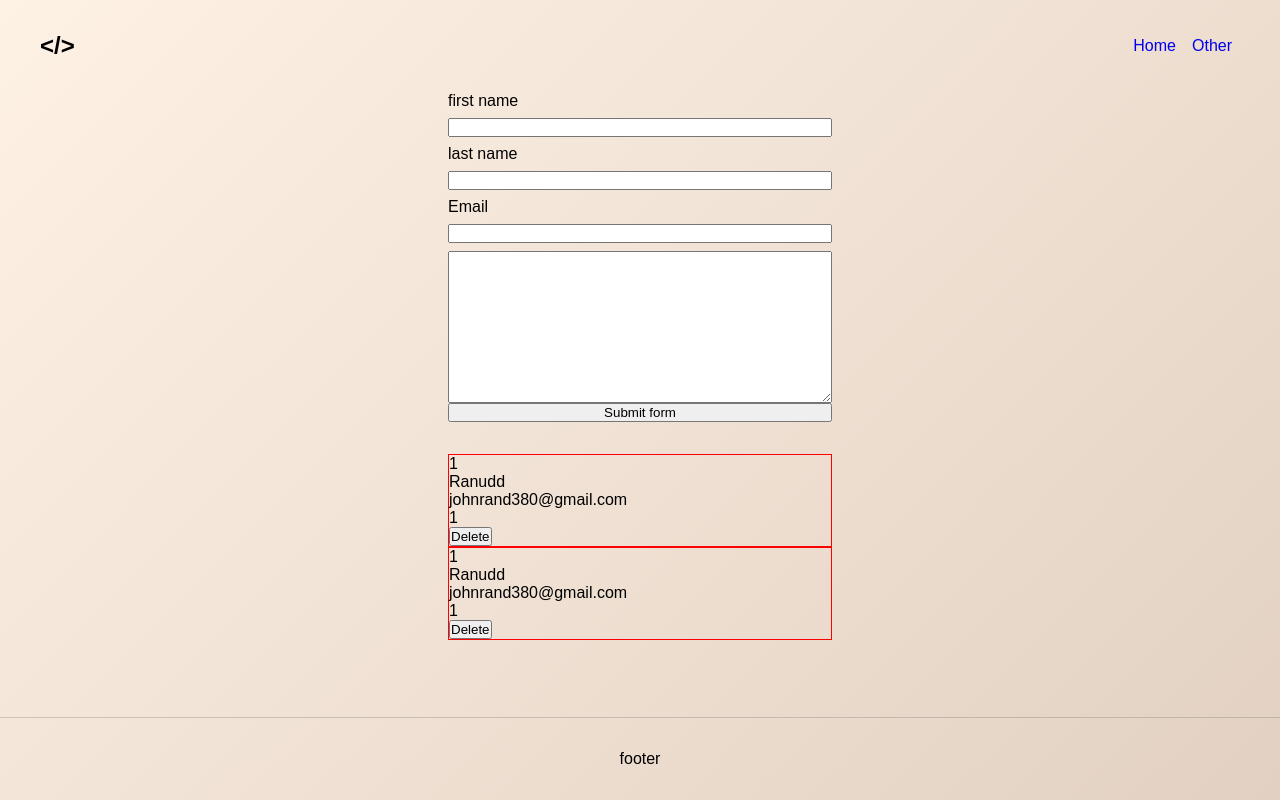
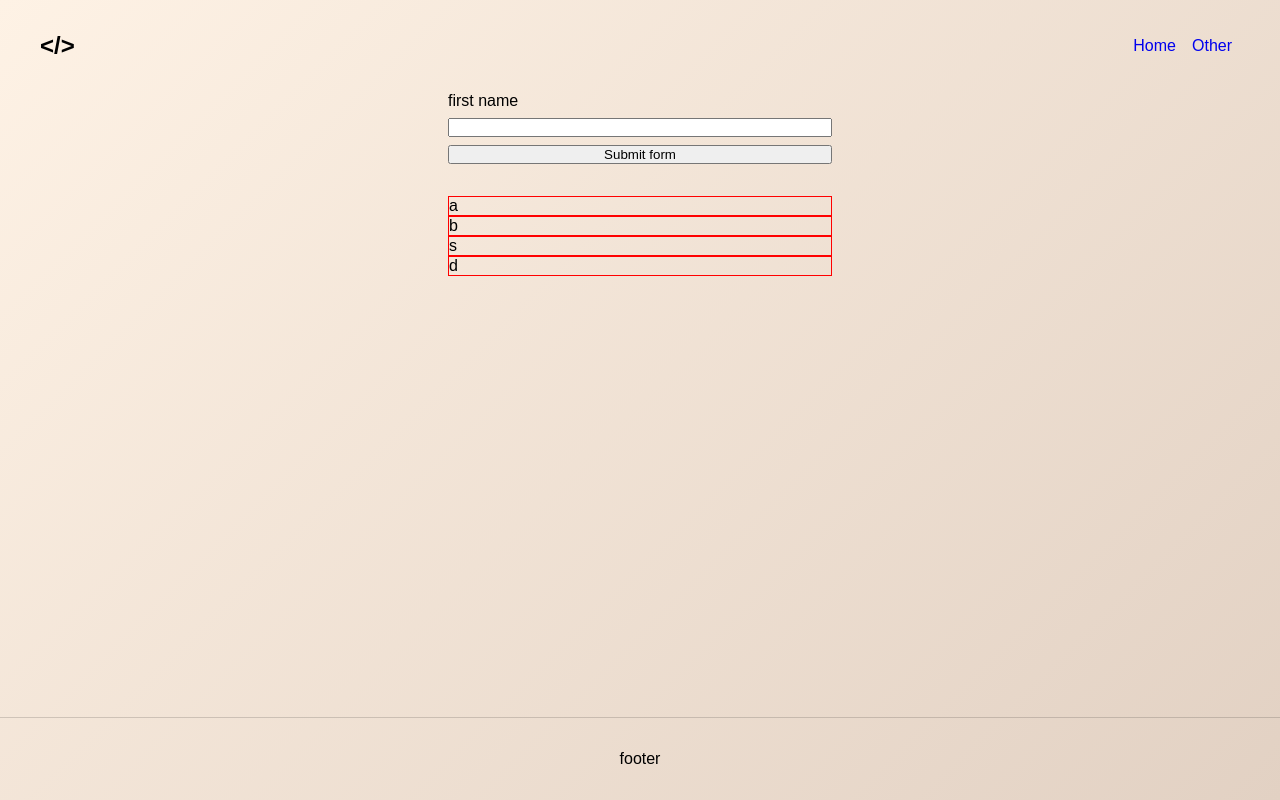
Before and after one commit to johannranudd/next-api-template, a Next.js app: page / in a window 1280 px wide. Built offline with nearby package versions, Linux system fonts and the light colour scheme.

Commit message:
simplifying app for deployment

```diff
--- /dev/null
+++ b/data/api.json
@@ -0,0 +1 @@
+[{"id":1655460114539,"fName":"a"},{"id":1655460118170,"fName":"b"},{"id":1655460157420,"fName":"s"},{"id":1655460158814,"fName":"d"}]
--- a/data/people.json
+++ /dev/null
@@ -1 +0,0 @@
-[{"id":1655406731723,"first name":"1","last name":"Ranudd","email":"johnrand380@gmail.com","text":"1"},{"id":1655406734783,"first name":"1","last name":"Ranudd","email":"johnrand380@gmail.com","text":"1"}]
--- a/pages/api/delete.js
+++ /dev/null
@@ -1,14 +0,0 @@
-import fs from 'fs';
-import { buildPath, extractData } from '../../utils/fetch';
-
-export default async function handler(req, res) {
-  const filePath = buildPath();
-  const data = extractData(filePath);
-
-  if (req.method === 'DELETE') {
-    const deleteArray = req.body;
-    data.push(deleteArray);
-    fs.writeFileSync(filePath, JSON.stringify(deleteArray));
-    res.status(202).json({ data });
-  }
-}
--- a/pages/api/get.js
+++ /dev/null
@@ -1,9 +0,0 @@
-import { buildPath, extractData } from '../../utils/fetch';
-
-export default async function handler(req, res) {
-  const filePath = buildPath();
-  const data = extractData(filePath);
-
-  // Handle any other HTTP method
-  res.status(200).json({ data });
-}
--- /dev/null
+++ b/pages/api/handler.js
@@ -0,0 +1,16 @@
+import fs from 'fs';
+import { buildPath, extractData } from '../../utils/fetch';
+
+export default function handler(req, res) {
+  const filePath = buildPath();
+  const data = extractData(filePath);
+  if (req.method === 'POST') {
+    data.push(req.body);
+    fs.writeFileSync(filePath, JSON.stringify(data));
+
+    res.status(201).json({ data });
+  } else {
+    // Handle any other HTTP method
+    res.status(200).json({ data });
+  }
+}
--- a/pages/api/post.js
+++ /dev/null
@@ -1,24 +0,0 @@
-import fs from 'fs';
-import { buildPath, extractData } from '../../utils/fetch';
-
-export default async function handler(req, res) {
-  const filePath = buildPath();
-  const data = extractData(filePath);
-
-  if (req.method === 'POST') {
-    // Process a POST request
-
-    const newPerson = {
-      id: req.body.id,
-      'first name': req.body['first name'],
-      'last name': req.body['last name'],
-      email: req.body.email,
-      text: req.body.text,
-    };
-
-    data.push(newPerson);
-    fs.writeFileSync(filePath, JSON.stringify(data));
-
-    res.status(201).json({ data });
-  }
-}
--- a/pages/index.js
+++ b/pages/index.js
@@ -7,53 +7,31 @@ import { buildPath, extractData } from '../utils/fetch';
 
 export default function Home(props) {
   const [people, setPeople] = useState(props.data);
+  // console.log(people);
 
   const fNameRef = useRef();
-  const lNameRef = useRef();
-  const emailRef = useRef();
-  const textRef = useRef();
 
   async function handleSubmit(e) {
     e.preventDefault();
+    const fName = fNameRef.current.value;
 
-    if (
-      fNameRef.current.value &&
-      lNameRef.current.value &&
-      emailRef.current.value &&
-      textRef.current.value
-    ) {
-      const formData = {
+    if (fName) {
+      const person = {
         id: Date.now(),
-        'first name': fNameRef.current.value,
-        'last name': lNameRef.current.value,
-        email: emailRef.current.value,
-        text: textRef.current.value,
+        fName: fName,
       };
-
-      fetch('/api/post', {
+      const res = await fetch('/api/handler', {
         method: 'POST',
-        body: JSON.stringify(formData),
         headers: {
           Accept: 'application/json',
           'Content-Type': 'application/json',
         },
-      }).then(setPeople([...people, formData]));
+        body: JSON.stringify(person),
+      });
+      const getData = await res.json();
+      setPeople(getData.data);
+      fNameRef.current.value = '';
     }
-  }
-
-  function handleDelete(e) {
-    const elementID = Number(e.target.parentNode.dataset.id);
-    const notEqualToID = people.filter((person) => person.id !== elementID);
-    // const EqualToID = people.filter((person) => person.id === elementID);
-
-    fetch('/api/delete', {
-      method: 'DELETE',
-      body: JSON.stringify(notEqualToID),
-      headers: {
-        Accept: 'application/json',
-        'Content-Type': 'application/json',
-      },
-    }).then(setPeople(notEqualToID));
   }
 
   return (
@@ -63,40 +41,12 @@ export default function Home(props) {
           <label htmlFor='fName'>first name</label>
           <input ref={fNameRef} type='text' id='fName' name='fName' />
 
-          <label htmlFor='lName'>last name</label>
-          <input ref={lNameRef} type='text' id='lName' name='lName' />
-
-          <label htmlFor='email'>Email</label>
-          <input ref={emailRef} type='email' id='email' name='email' />
-
-          <textarea
-            ref={textRef}
-            name='text'
-            id='text'
-            cols='30'
-            rows='10'
-          ></textarea>
-
           <button type='submit'>Submit form</button>
         </form>
         <ul>
           {people.map((person) => {
-            const {
-              id,
-              'first name': fName,
-              'last name': lName,
-              email,
-              text,
-            } = person;
-            return (
-              <li key={id} data-id={id}>
-                <p>{fName}</p>
-                <p>{lName}</p>
-                <p>{email}</p>
-                <p>{text}</p>
-                <button onClick={(e) => handleDelete(e)}>Delete</button>
-              </li>
-            );
+            const { id, fName } = person;
+            return <li key={id}>{fName}</li>;
           })}
         </ul>
       </StyledDiv>
--- a/utils/fetch.js
+++ b/utils/fetch.js
@@ -2,7 +2,7 @@ import fs from 'fs';
 import path from 'path';
 
 export function buildPath() {
-  return path.join(process.cwd(), 'data', 'people.json');
+  return path.join(process.cwd(), 'data', 'api.json');
 }
 
 export function extractData(filePath) {
```
